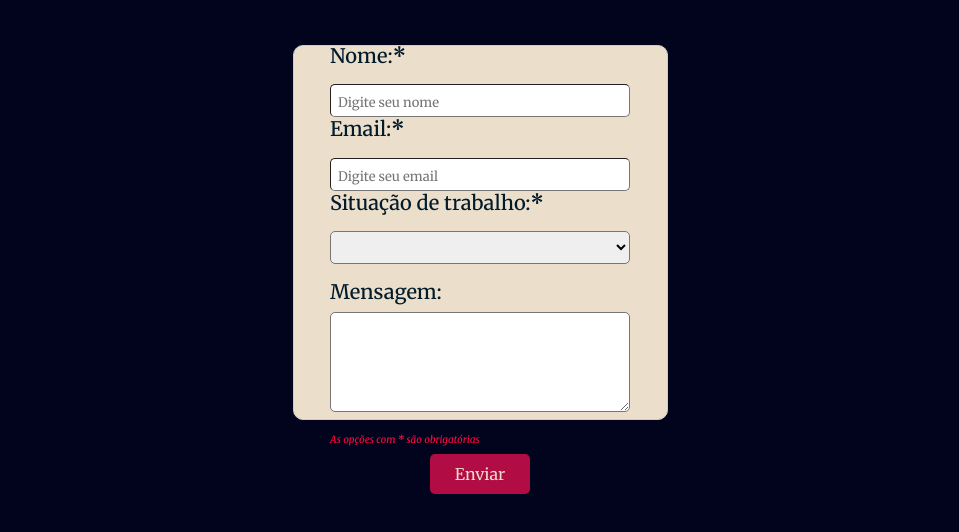
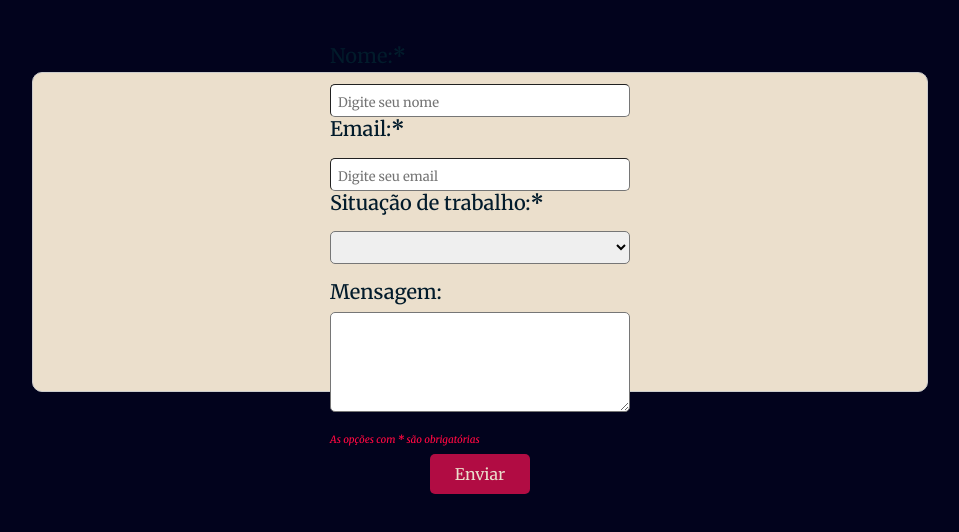
Before and after one commit to eu-helio/formularioresponsivo, a website: page index.html in a window 1280 px wide. Shown: the part 168-700 px from the top of the page, without its empty margins (160-1119 px from the left). Drawn offline with nearby package versions, Linux system fonts and the light colour scheme.

Commit message:
Update style.css

```diff
--- a/assets/css/style.css
+++ b/assets/css/style.css
@@ -1,8 +1,8 @@
 .container {
     display: flex !important;
-    height: 70% !important;
-    max-width: 375px !important;
-    height: 375px !important;
+    max-height: 70% !important;
+    max-width: 70% !important;
+
     justify-content: center !important;
     align-items: center !important;
     flex-direction: column !important;
```
